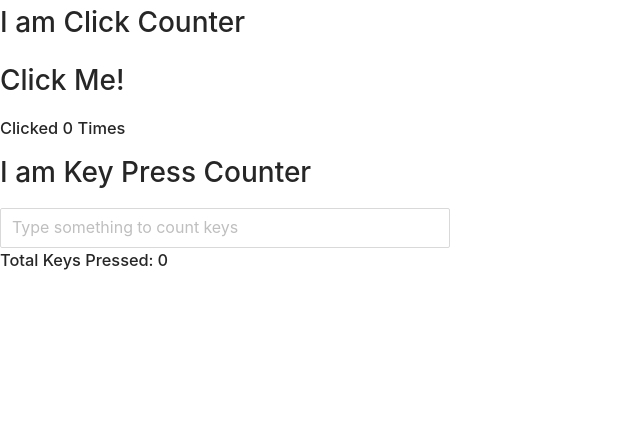
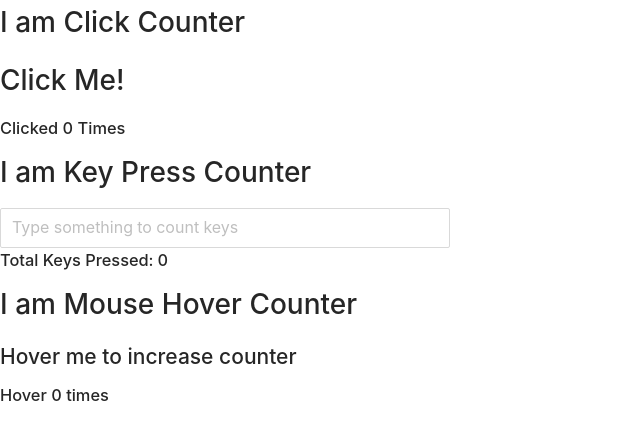
Before and after one commit to abdulwaheed-dev/reactjs-practice, a React (Create React App) app: page / in a window 1280 px wide. Shown: the top 440 px of the page, without its empty margins (0-640 px from the left). Built offline with nearby package versions, Linux system fonts and the light colour scheme.

Commit message:
mouseHoverCounter

```diff
--- a/src/App.js
+++ b/src/App.js
@@ -1,12 +1,14 @@
 import "antd/dist/antd.css";
 import ClickCounter from "./ClickCounter";
 import KeyPressCounter from "./KeyPressCounter";
+import MouseHoverCounter from "./MouseHoverCounter";
 
 function App() {
   return (
     <div>
       <ClickCounter />
       <KeyPressCounter />
+      <MouseHoverCounter />
     </div>
   );
 }
--- /dev/null
+++ b/src/MouseHoverCounter.js
@@ -0,0 +1,16 @@
+import { useState } from "react";
+
+function MouseHoverCounter() {
+  const [count, setCount] = useState(0);
+  const handleChange = () => {
+    setCount(count + 1);
+  };
+  return (
+    <>
+      <h1>I am Mouse Hover Counter</h1>
+      <h2 onMouseEnter={handleChange}>Hover me to increase counter</h2>
+      <h3>Hover {count} times</h3>
+    </>
+  );
+}
+export default MouseHoverCounter;
```
